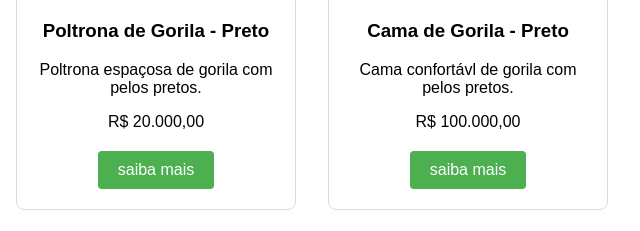
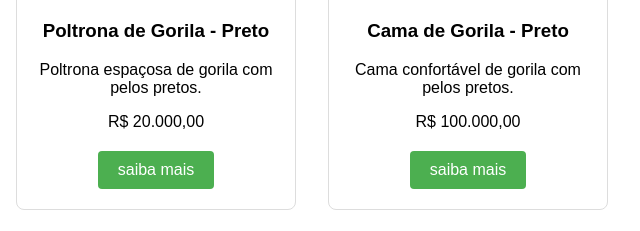
Before and after one commit to pedroyakawa/gorilla-shop, a plain HTML site: page index.html in a window 1280 px wide. Shown: the part 877-1108 px from the top of the page, 640-1280 px from the left. Drawn offline with Linux system fonts and the light colour scheme.

Commit message:
Update index.html

```diff
--- a/index.html
+++ b/index.html
@@ -82,7 +82,7 @@
 <div class="produto">
     <img src="./img/cama.png" alt="" width="200" height="200">
     <h3>Cama de Gorila - Preto</h3>
-    <p>Cama confortávl de gorila com pelos pretos.</p>
+    <p>Cama confortável de gorila com pelos pretos.</p>
     <p>R$ 100.000,00</p>
     <a class="saiba-mais" href="https://wa.me/5511940692858?text=Olá,%20gostaria%20de%20saber%20mais%20sobre%20os%20produtos.">saiba mais</a>
 </div>
```
